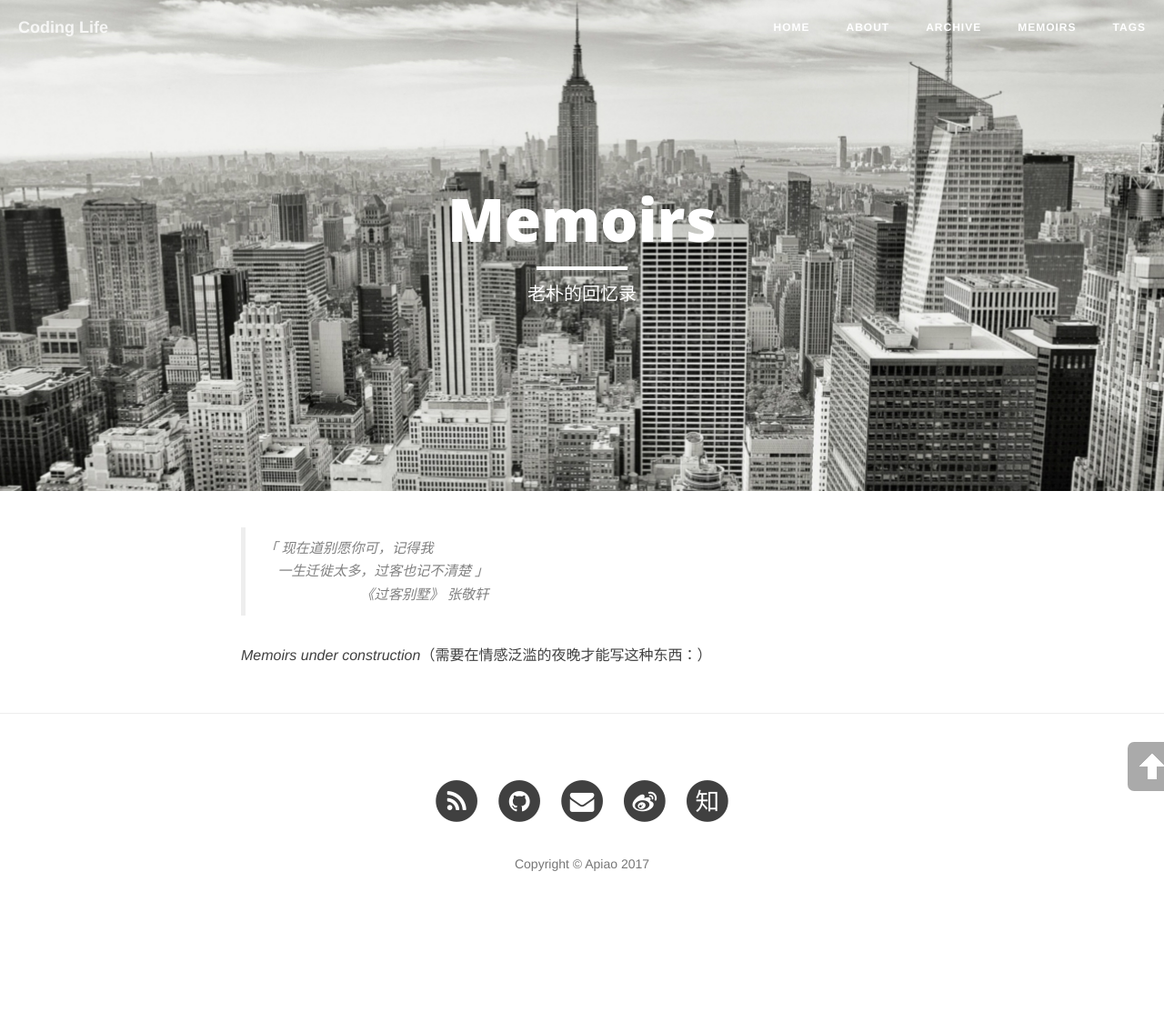
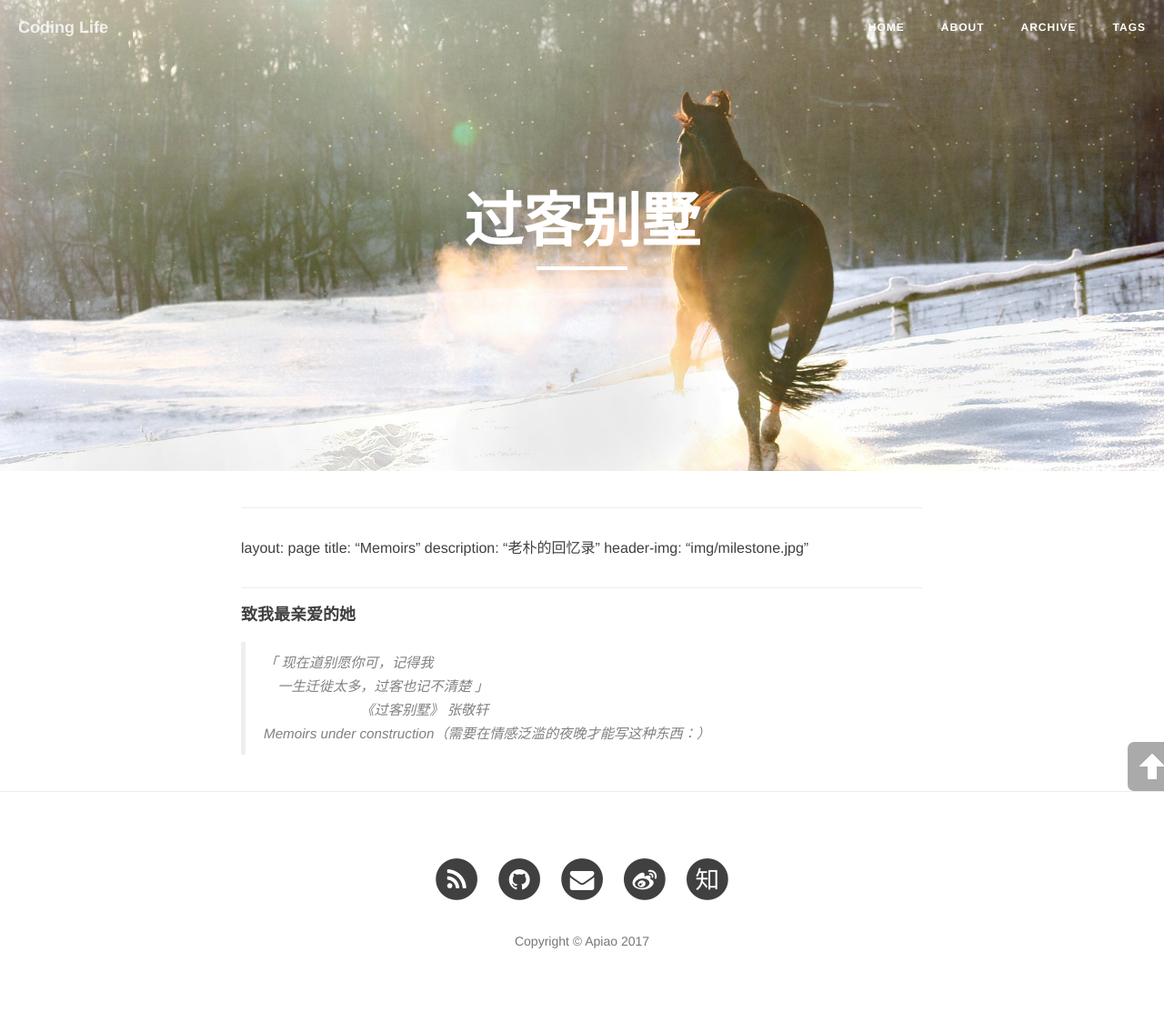
Before and after one commit to Apiao-1/Apiao_blog.io, a Jekyll site: the page built from memoirs.md, in a window 1280 px wide. Shown: the whole page at 91% size. Built offline with Jekyll 4.4.1, drawn with Linux system fonts in a browser that asks for light colours; nearby versions of some CDN libraries; our own code applies the rules of GitHub Pages for plain Markdown files; before the commit the page ends 1027 px from its top, so only the background shows below that.

Commit message:
to my love zc

```diff
--- a/memoirs.md
+++ b/memoirs.md
@@ -1,15 +1,14 @@
----
+- - - -
 layout: page
 title: "Memoirs"
 description: "老朴的回忆录"
 header-img: "img/milestone.jpg"
----
+- - - -
+
+#### [致我最亲爱的她](/zc.html)
 
 
->
->「&nbsp;现在道别愿你可，记得我
->  &emsp;一生迁徙太多，过客也记不清楚&nbsp;」
-> &emsp;&emsp;&emsp;&emsp;&emsp;&emsp;&emsp;《过客别墅》 张敬轩
->
-
+> 「 现在道别愿你可，记得我
+>  一生迁徙太多，过客也记不清楚 」
+>        《过客别墅》 张敬轩
 *Memoirs under construction*（需要在情感泛滥的夜晚才能写这种东西：）
```
